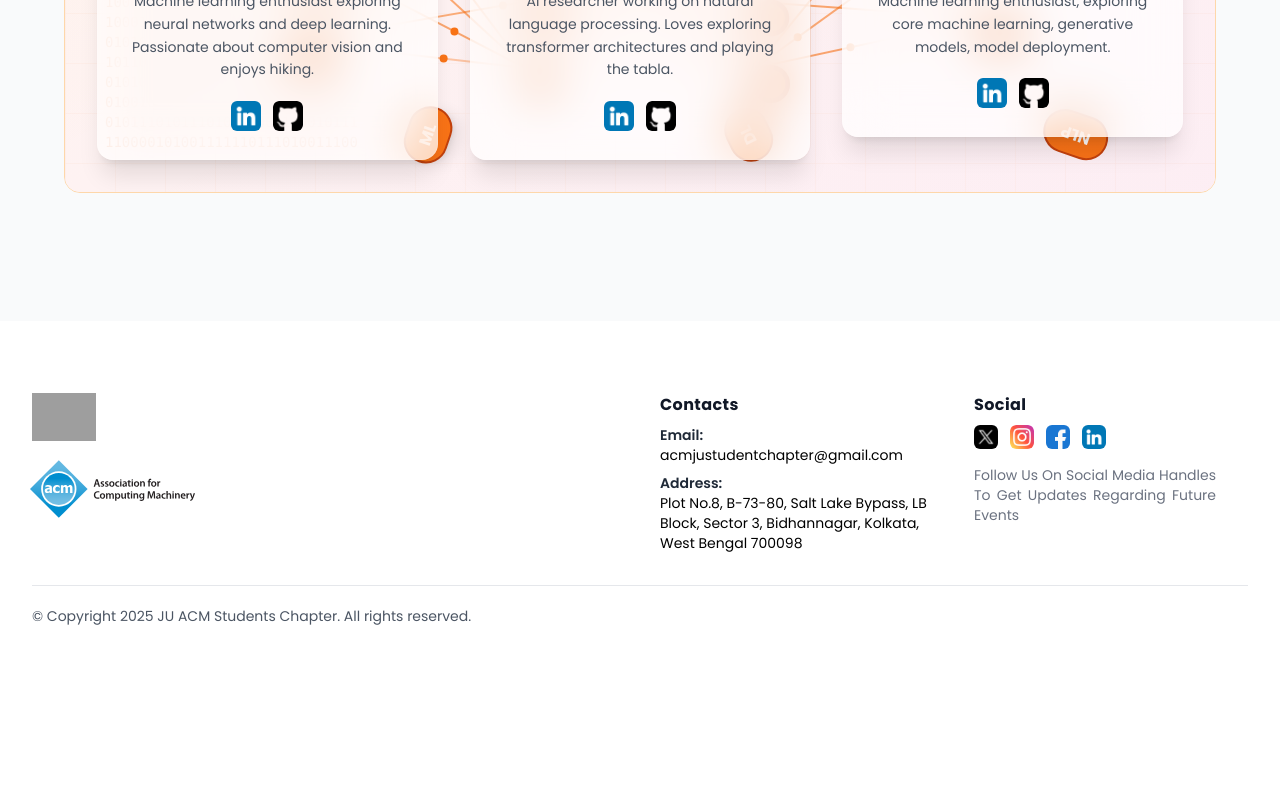
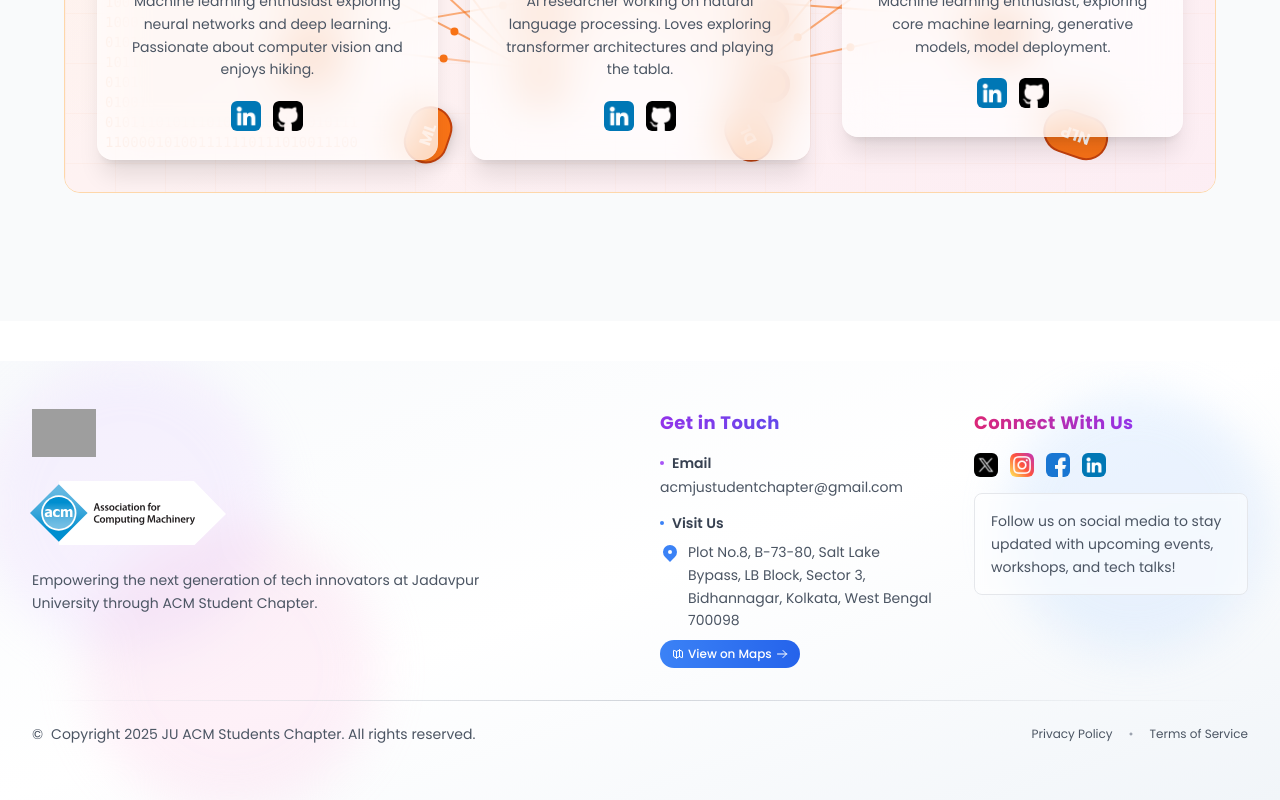
Before and after one commit to rajdeepcodeshere247/acm-ju-app, a Next.js app: page / in a window 1280 px wide. Shown: the part 6091-6891 px from the top of the page. Before the commit the page ends 6737 px from the top, so only its background shows below. Built offline with nearby package versions, Linux system fonts and the light colour scheme; grey boxes are pictures that could not be loaded.

Commit message:
Revamp Footer
Refactor Footer component to enhance layout and add animations.

```diff
--- a/components/Footer.tsx
+++ b/components/Footer.tsx
@@ -1,3 +1,6 @@
+"use client";
+
+import { useState } from 'react';
 import SocialMediaHandleButton, {
     SocialMedia,
     SocialMediaType,
@@ -23,86 +26,220 @@ const chapterSocialMediaHandles = [
 ];
 
 export default function Footer() {
+    const [hoveredSocial, setHoveredSocial] = useState(null);
+    const [isMapHovered, setIsMapHovered] = useState(false);
+    const currentYear = new Date().getFullYear();
+
     return (
-        <div className="px-4 pt-8 sm:max-w-xl md:max-w-full md:px-24 lg:px-8">
+        <footer className="relative bg-gradient-to-br from-slate-50 via-white to-slate-100 overflow-hidden">
+            {/* Animated background elements */}
+            <div className="absolute inset-0 opacity-30">
+                <div className="absolute top-0 -left-4 w-72 h-72 bg-purple-200 rounded-full mix-blend-multiply filter blur-xl animate-blob"></div>
+                <div className="absolute top-0 -right-4 w-72 h-72 bg-blue-200 rounded-full mix-blend-multiply filter blur-xl animate-blob animation-delay-2000"></div>
+                <div className="absolute -bottom-8 left-20 w-72 h-72 bg-pink-200 rounded-full mix-blend-multiply filter blur-xl animate-blob animation-delay-4000"></div>
+            </div>
+
+            <div className="relative px-4 pt-12 pb-8 sm:max-w-xl md:max-w-full md:px-24 lg:px-8">
                 <div className="grid gap-10 row-gap-6 mb-8 sm:grid-cols-2 lg:grid-cols-4">
-                <div className="sm:col-span-2">
-                    {/* Jadavpur University Logo  */}
+                    {/* Logo Section with Animation */}
+                    <div className="sm:col-span-2 space-y-6">
+                        <div className="group">
                             <img
-                        className="h-12"
+                                className="h-12 transition-all duration-500 ease-out group-hover:scale-105 group-hover:drop-shadow-lg"
                                 src="https://admission.jdvu.ac.in/fatadmission/frontend/image/logo-black.png"
-                    />
-                    {/* ACM Logo */}
-                    <img
-                        // negative translate is used otherwise acm logo is padded so it is not aligned with JU logo
-                        className="h-16 -translate-x-2.5 mt-4"
-                        src="/acm-logo.svg"
+                                alt="Jadavpur University Logo"
                             />
                         </div>
-                <div className="space-y-2 text-sm">
-                    <p className="text-base font-bold tracking-wide text-gray-900">
-                        Contacts
+                        <div className="group">
+                            <img
+                                className="h-16 -translate-x-2.5 transition-all duration-500 ease-out group-hover:scale-105 group-hover:drop-shadow-lg"
+                                src="/acm-logo.svg"
+                                alt="ACM Logo"
+                            />
+                        </div>
+                        <p className="text-gray-600 text-sm max-w-md leading-relaxed animate-fade-in">
+                            Empowering the next generation of tech innovators at Jadavpur University through ACM Student Chapter.
                         </p>
-                    {/* <div className="flex">
-                        <p className="mr-1 text-gray-800">Phone:</p>
-                        <a
-                            href="tel:850-123-5021"
-                            aria-label="Our phone"
-                            title="Our phone"
-                            className="transition-colors duration-300 text-deep-purple-accent-400 hover:text-deep-purple-800"
-                        >
-                            850-123-5021
-                        </a>
-                    </div> */}
-                    <div className="flex flex-col">
-                        <p className="mr-1 text-gray-800 font-semibold">Email:</p>
+                    </div>
+
+                    {/* Contacts Section with Hover Effects */}
+                    <div className="space-y-4 text-sm">
+                        <p className="text-lg font-bold tracking-wide text-transparent bg-clip-text bg-gradient-to-r from-purple-600 to-blue-600 mb-4">
+                            Get in Touch
+                        </p>
+
+                        <div className="group space-y-1">
+                            <p className="text-gray-700 font-semibold flex items-center gap-2">
+                                <span className="w-1 h-1 bg-purple-500 rounded-full group-hover:scale-150 transition-transform duration-300"></span>
+                                Email
+                            </p>
                             <a
                                 href="mailto:acmjustudentchapter@gmail.com"
                                 aria-label="Our email"
-                            title="Our email"
-                            className="transition-colors duration-300 text-deep-purple-accent-400 hover:text-deep-purple-800"
+                                className="block text-gray-600 hover:text-purple-600 transition-all duration-300 hover:translate-x-1 hover:font-medium"
                             >
                                 acmjustudentchapter@gmail.com
                             </a>
                         </div>
-                    <div className="flex flex-col">
-                        <p className="mr-1 text-gray-800 font-semibold">Address:</p>
+
+                        <div className="group space-y-2">
+                            <p className="text-gray-700 font-semibold flex items-center gap-2">
+                                <span className="w-1 h-1 bg-blue-500 rounded-full group-hover:scale-150 transition-transform duration-300"></span>
+                                Visit Us
+                            </p>
                             <a
                                 href="https://maps.app.goo.gl/ekS9RmQ1RrNeXzrm9"
                                 target="_blank"
                                 rel="noopener noreferrer"
-                            aria-label="Our address"
-                            title="Our address"
-                            className="transition-colors duration-300 text-deep-purple-accent-400 hover:text-deep-purple-800"
+                                aria-label="View on Google Maps"
+                                onMouseEnter={() => setIsMapHovered(true)}
+                                onMouseLeave={() => setIsMapHovered(false)}
+                                className="relative block text-gray-600 hover:text-blue-600 transition-all duration-300 leading-relaxed group/map"
                             >
+                                <div className="flex items-start gap-2">
+                                    <svg
+                                        className={`w-5 h-5 mt-0.5 flex-shrink-0 transition-all duration-300 ${isMapHovered ? 'text-red-500 scale-110 animate-bounce' : 'text-blue-500'}`}
+                                        fill="currentColor"
+                                        viewBox="0 0 20 20"
+                                    >
+                                        <path fillRule="evenodd" d="M5.05 4.05a7 7 0 119.9 9.9L10 18.9l-4.95-4.95a7 7 0 010-9.9zM10 11a2 2 0 100-4 2 2 0 000 4z" clipRule="evenodd" />
+                                    </svg>
+                                    <span className="relative flex-1">
                                         Plot No.8, B-73-80, Salt Lake Bypass, LB Block, Sector 3, Bidhannagar, Kolkata, West Bengal 700098
+                                        <span className="absolute bottom-0 left-0 w-0 h-0.5 bg-blue-600 group-hover/map:w-full transition-all duration-500"></span>
+                                    </span>
+                                </div>
+
+                                {/* Map indicator badge */}
+                                <div className={`inline-flex items-center gap-1 mt-2 px-3 py-1.5 bg-gradient-to-r from-blue-500 to-blue-600 text-white text-xs rounded-full transition-all duration-300 ${isMapHovered ? 'scale-105 shadow-lg shadow-blue-500/50' : 'scale-100'}`}>
+                                    <svg
+                                        className="w-3 h-3"
+                                        fill="none"
+                                        stroke="currentColor"
+                                        viewBox="0 0 24 24"
+                                    >
+                                        <path strokeLinecap="round" strokeLinejoin="round" strokeWidth={2} d="M9 20l-5.447-2.724A1 1 0 013 16.382V5.618a1 1 0 011.447-.894L9 7m0 13l6-3m-6 3V7m6 10l4.553 2.276A1 1 0 0021 18.382V7.618a1 1 0 00-.553-.894L15 4m0 13V4m0 0L9 7" />
+                                    </svg>
+                                    <span className="font-medium">View on Maps</span>
+                                    <svg
+                                        className={`w-3 h-3 transition-transform duration-300 ${isMapHovered ? 'translate-x-1' : ''}`}
+                                        fill="none"
+                                        stroke="currentColor"
+                                        viewBox="0 0 24 24"
+                                    >
+                                        <path strokeLinecap="round" strokeLinejoin="round" strokeWidth={2} d="M14 5l7 7m0 0l-7 7m7-7H3" />
+                                    </svg>
+                                </div>
                             </a>
                         </div>
                     </div>
-                <div>
-                    <span className="text-base font-bold tracking-wide text-gray-900">
-                        Social
+
+                    {/* Social Section with Enhanced Interactions */}
+                    <div className="space-y-4">
+                        <span className="text-lg font-bold tracking-wide text-transparent bg-clip-text bg-gradient-to-r from-pink-600 to-purple-600">
+                            Connect With Us
                         </span>
-                    <div className="flex items-center mt-2 space-x-3">
-                        {chapterSocialMediaHandles.map((handleDetails) => (
+
+                        <div className="flex items-center gap-3 flex-wrap">
+                            {chapterSocialMediaHandles.map((handleDetails, index) => (
+                                <div
+                                    key={handleDetails.url}
+                                    className="transform transition-all duration-300 hover:scale-110 hover:-translate-y-1"
+                                    style={{
+                                        animation: `fadeInUp 0.6s ease-out ${index * 0.1}s both`
+                                    }}
+                                    onMouseEnter={() => setHoveredSocial(index)}
+                                    onMouseLeave={() => setHoveredSocial(null)}
+                                >
+                                    <div className={`relative ${hoveredSocial === index ? 'animate-pulse' : ''}`}>
                                         <SocialMediaHandleButton
-                                key={handleDetails.url}
                                             url={handleDetails.url}
                                             socialMedia={handleDetails.socialMedia}
                                             length={24}
                                         />
+                                        {hoveredSocial === index && (
+                                            <div className="absolute inset-0 bg-gradient-to-r from-purple-400 to-pink-400 rounded-full blur-md -z-10 animate-ping"></div>
+                                        )}
+                                    </div>
+                                </div>
                             ))}
                         </div>
-                    <p className="mt-4 pr-8 text-sm text-gray-500 text-justify">
-                        Follow Us On Social Media Handles To Get Updates
-                        Regarding Future Events
+
+                        <div className="relative group mt-6">
+                            <div className="absolute inset-0 bg-gradient-to-r from-purple-400 to-pink-400 rounded-lg blur opacity-0 group-hover:opacity-20 transition-opacity duration-300"></div>
+                            <p className="relative p-4 text-sm text-gray-600 leading-relaxed bg-white/50 backdrop-blur-sm rounded-lg border border-gray-200 group-hover:border-purple-300 transition-all duration-300">
+                                Follow us on social media to stay updated with upcoming events, workshops, and tech talks!
                             </p>
                         </div>
                     </div>
-            <div className="flex flex-col-reverse justify-between py-5 border-t lg:flex-row text-sm text-gray-600">
-                © Copyright {(new Date()).getFullYear()} JU ACM Students Chapter. All rights reserved.
-                {/* this website is made by Aditya Mayukh Som */}
+                </div>
+
+                {/* Bottom Bar with Animation */}
+                <div className="relative">
+                    <div className="absolute inset-x-0 top-0 h-px bg-gradient-to-r from-transparent via-gray-300 to-transparent"></div>
+                    <div className="flex flex-col-reverse justify-between items-center gap-4 py-6 lg:flex-row text-sm text-gray-600">
+                        <p className="flex items-center gap-2 group">
+                            <span className="inline-block group-hover:animate-spin">©</span>
+                            <span className="transition-colors duration-300 group-hover:text-purple-600">
+                                Copyright {currentYear} JU ACM Students Chapter. All rights reserved.
+                            </span>
+                        </p>
+
+                        <div className="flex items-center gap-4 text-xs">
+                            <a
+                                href="#privacy"
+                                className="relative hover:text-purple-600 transition-colors duration-300 group"
+                            >
+                                Privacy Policy
+                                <span className="absolute bottom-0 left-0 w-0 h-0.5 bg-purple-600 group-hover:w-full transition-all duration-300"></span>
+                            </a>
+                            <span className="text-gray-400">•</span>
+                            <a
+                                href="#terms"
+                                className="relative hover:text-purple-600 transition-colors duration-300 group"
+                            >
+                                Terms of Service
+                                <span className="absolute bottom-0 left-0 w-0 h-0.5 bg-purple-600 group-hover:w-full transition-all duration-300"></span>
+                            </a>
                         </div>
                     </div>
+                </div>
+            </div>
+
+            <style jsx>{`
+                @keyframes blob {
+                    0%, 100% { transform: translate(0, 0) scale(1); }
+                    33% { transform: translate(30px, -50px) scale(1.1); }
+                    66% { transform: translate(-20px, 20px) scale(0.9); }
+                }
+
+                @keyframes fadeInUp {
+                    from {
+                        opacity: 0;
+                        transform: translateY(20px);
+                    }
+                    to {
+                        opacity: 1;
+                        transform: translateY(0);
+                    }
+                }
+
+                .animate-blob {
+                    animation: blob 7s infinite;
+                }
+
+                .animation-delay-2000 {
+                    animation-delay: 2s;
+                }
+
+                .animation-delay-4000 {
+                    animation-delay: 4s;
+                }
+
+                .animate-fade-in {
+                    animation: fadeInUp 0.8s ease-out;
+                }
+            `}</style>
+        </footer>
     );
 }
```
Lines whose indentation alone changed are shown as unchanged.
